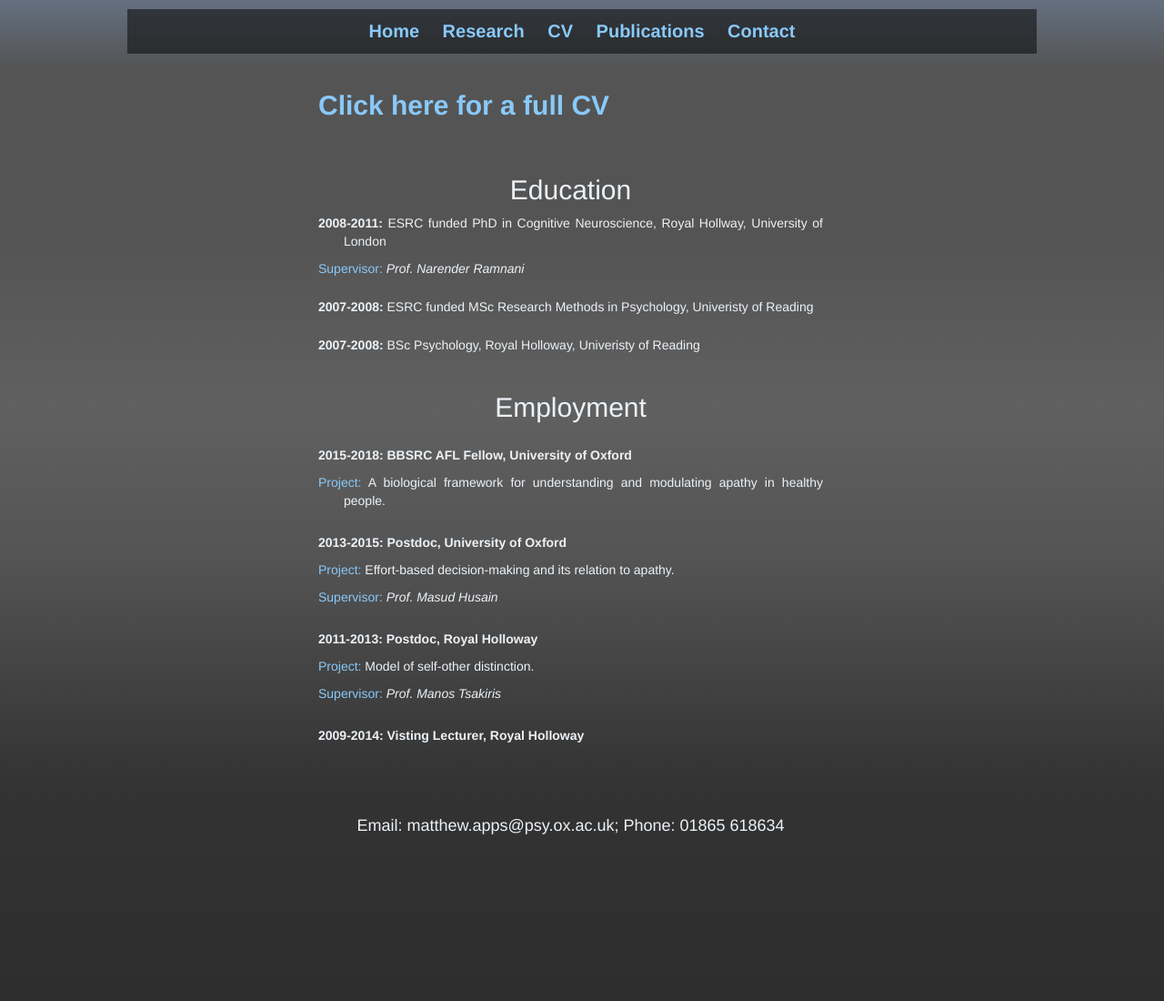
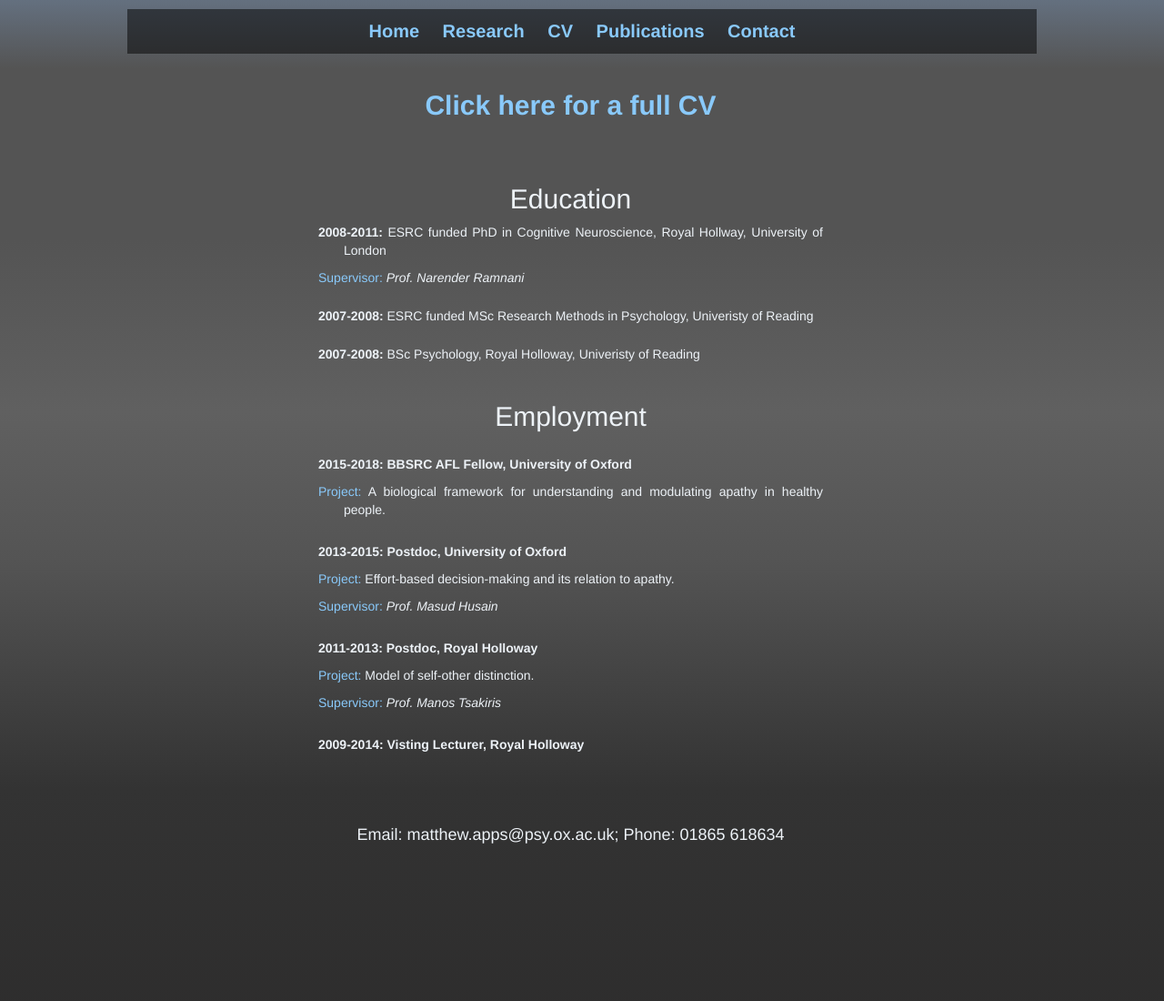
Before and after one commit to mattapps/matt_website, a plain HTML site: page CV.html in a window 1280 px wide. Shown: the top 1100 px of the page at 91% size. Drawn offline with Linux system fonts and the light colour scheme.

Commit message:
update cv

```diff
--- a/CV.html
+++ b/CV.html
@@ -29,7 +29,7 @@
 
           <div style="padding: 5px"></div>
 
-          <h2> <a href="https://www.dropbox.com/s/1fvb515j0im4fue/cv_feb_2015.pdf?dl=0" target="_BLANK"><span class="links">Click here for a full CV</span></a></h>
+          <h2 class="center-h2"><a href="https://www.dropbox.com/s/1fvb515j0im4fue/cv_feb_2015.pdf?dl=0" target="_BLANK"><span class="links">Click here for a full CV</span></a></h2>
 
           <div style="padding: 8px"></div>
           <div style="padding: 12px"></div>
```
Also changed, not shown: 2 other files.
